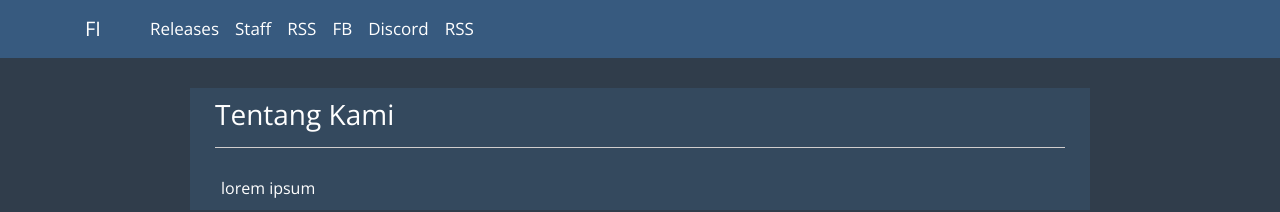
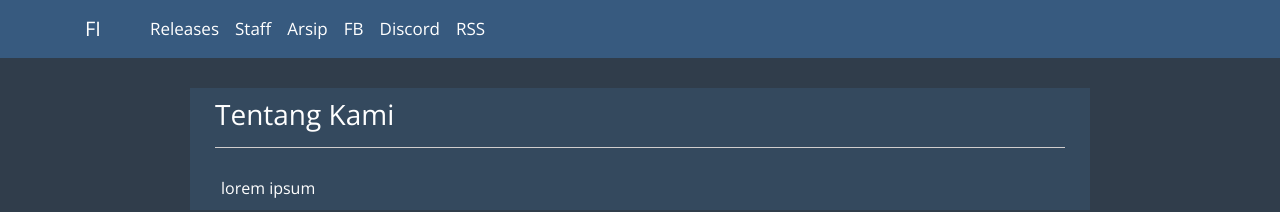
Before and after one commit to py7hon/fansubimaji.github.io, a Jekyll site: the page built from pages/about.html, in a window 1280 px wide. Shown: the top 212 px of the page. Built offline with Jekyll 4.4.1, drawn with Linux system fonts in a browser that asks for light colours; nearby versions of some CDN libraries.

Commit message:
Rename RSS to Arsip

```diff
--- a/_includes/header.html
+++ b/_includes/header.html
@@ -5,7 +5,7 @@
                 <ul class="nav navbar-nav">
                     <li class="nav-item" role="presentation"><a class="nav-link active" href="{{ site.url }}" style="color:#ffffff;">Releases</a></li>
                     <li class="nav-item" role="presentation"><a class="nav-link" href="#" style="color:#ffffff;">Staff</a></li>
-                    <li class="nav-item" role="presentation"><a class="nav-link" href="https://arsip.fansubimaji.web.id" style="color:#ffffff;">RSS</a></li>
+                    <li class="nav-item" role="presentation"><a class="nav-link" href="https://arsip.fansubimaji.web.id" style="color:#ffffff;">Arsip</a></li>
                     <li class="nav-item" role="presentation"><a class="nav-link" href="https://www.facebook.com/FansubImaji" style="color:#ffffff;">FB</a></li>
                     <li class="nav-item" role="presentation"><a class="nav-link" href="https://discord.gg/d5nfWcE" style="color:#ffffff;">Discord</a></li>
                     <li class="nav-item" role="presentation"><a class="nav-link" href="#" style="color:#ffffff;">RSS</a></li>
```
